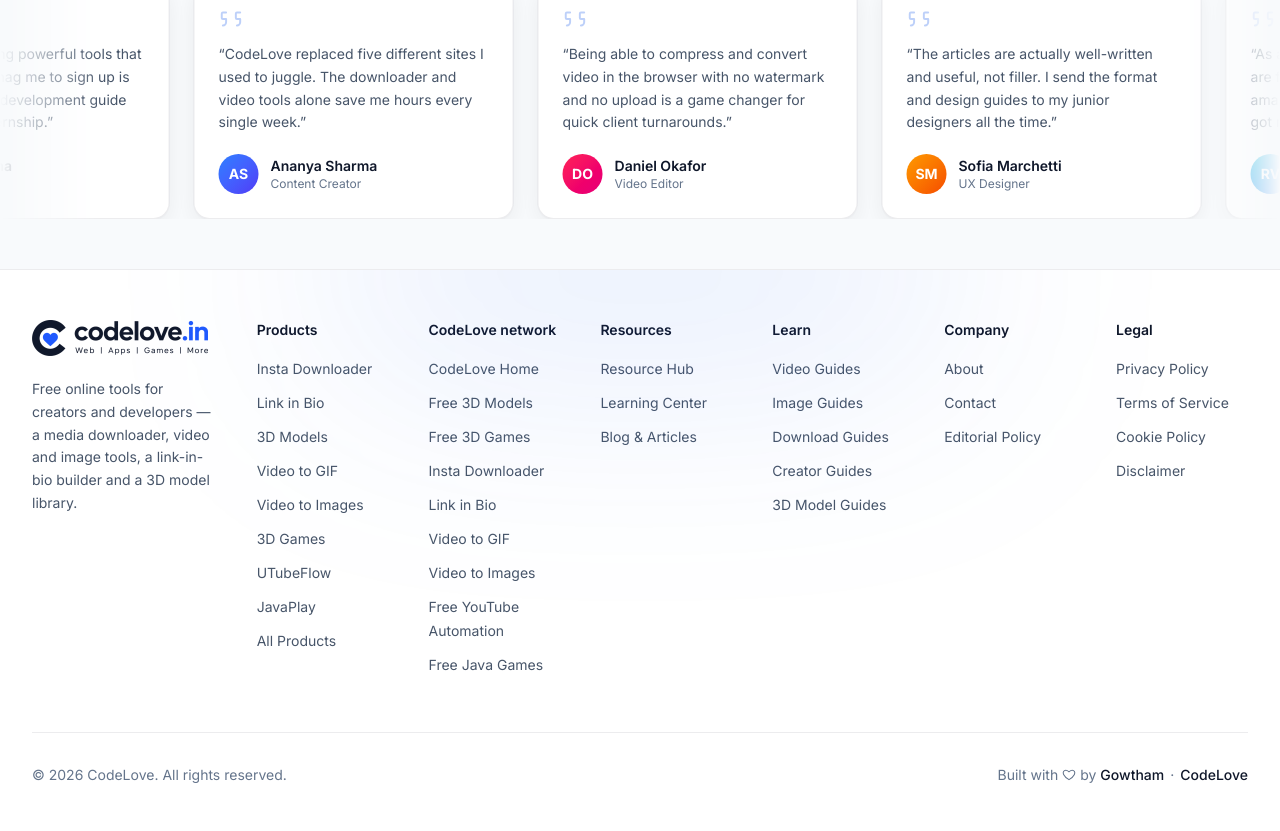
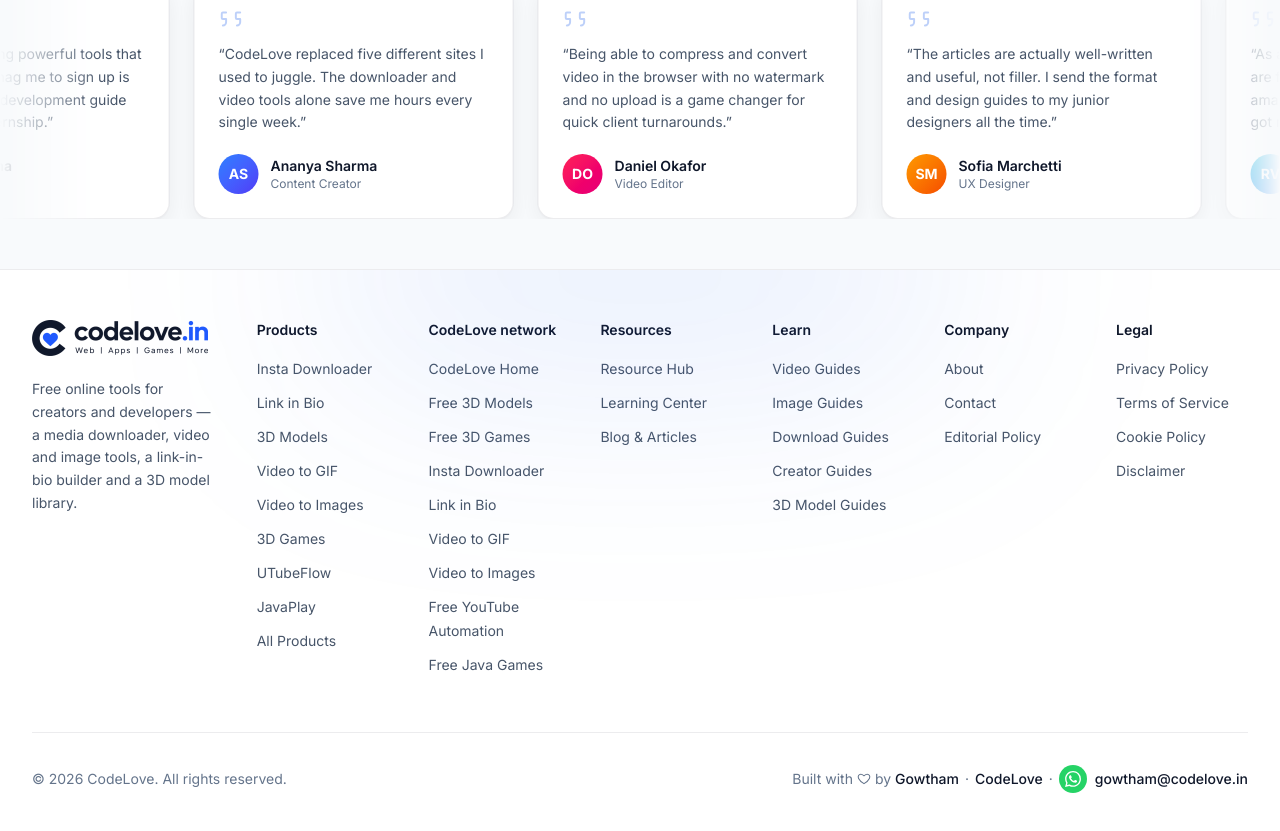
Before and after one commit to Gowtham-Raj-Dev/codelove-parent-domain, a Next.js app: page / in a window 1280 px wide. Shown: the part 7079-7910 px from the top of the page. Built offline with nearby package versions, Linux system fonts and the light colour scheme.

Commit message:
Footer: Gowtham's WhatsApp and email; link the CodeLove organization to its founder and add contact points

```diff
--- a/src/app/layout.tsx
+++ b/src/app/layout.tsx
@@ -127,8 +127,13 @@
       logo: `${SITE}/new-logo/android-chrome-512x512.png`,
       description:
         "CodeLove builds free online tools: a media downloader, video and image tools, a link-in-bio builder, a 3D model library, free 3D games, free YouTube automation and free Java phone games.",
-      founder: { "@type": "Person", name: "Gowtham" },
+      // the same person as on gowtham.codelove.in, so search engines join the two
+      founder: { "@type": "Person", "@id": "https://gowtham.codelove.in/#person", name: "Gowtham", url: "https://gowtham.codelove.in" },
       email: "support@codelove.in",
+      contactPoint: [
+        { "@type": "ContactPoint", contactType: "customer support", email: "support@codelove.in", availableLanguage: ["English", "Tamil"] },
+        { "@type": "ContactPoint", contactType: "sales", name: "Gowtham", email: "gowtham@codelove.in", telephone: "+91-63694-94396", url: "https://wa.me/916369494396", availableLanguage: ["English", "Tamil"] },
+      ],
     },
     {
       "@type": "WebSite",
--- /dev/null
+++ b/src/components/ContactLinks.tsx
@@ -0,0 +1,26 @@
+// Gowtham's contact, the same on every CodeLove site's footer: WhatsApp (just its icon) and email.
+export const WHATSAPP_URL = "https://wa.me/916369494396";
+export const CONTACT_EMAIL = "gowtham@codelove.in";
+
+export function ContactLinks({ className = "" }: { className?: string }) {
+  return (
+    <span className={`inline-flex items-center gap-2 ${className}`}>
+      <a
+        href={WHATSAPP_URL}
+        target="_blank"
+        rel="noopener noreferrer"
+        aria-label="Chat with Gowtham on WhatsApp"
+        title="Chat on WhatsApp"
+        className="inline-grid h-7 w-7 shrink-0 place-items-center rounded-full text-white transition-transform hover:scale-110"
+        style={{ background: "#25D366" }}
+      >
+        <svg viewBox="0 0 24 24" width="16" height="16" fill="currentColor" aria-hidden="true">
+          <path d="M17.472 14.382c-.297-.149-1.758-.867-2.03-.967-.273-.099-.471-.148-.67.15-.197.297-.767.966-.94 1.164-.173.199-.347.223-.644.075-.297-.15-1.255-.463-2.39-1.475-.883-.788-1.48-1.761-1.653-2.059-.173-.297-.018-.458.13-.606.134-.133.298-.347.446-.52.149-.174.198-.298.298-.497.099-.198.05-.371-.025-.52-.075-.149-.669-1.612-.916-2.207-.242-.579-.487-.5-.669-.51-.173-.008-.371-.01-.57-.01-.198 0-.52.074-.792.372-.272.297-1.04 1.016-1.04 2.479 0 1.462 1.065 2.875 1.213 3.074.149.198 2.096 3.2 5.077 4.487.709.306 1.262.489 1.694.625.712.227 1.36.195 1.871.118.571-.085 1.758-.719 2.006-1.413.248-.694.248-1.289.173-1.413-.074-.124-.272-.198-.57-.347m-5.421 7.403h-.004a9.87 9.87 0 0 1-5.031-1.378l-.361-.214-3.741.982.998-3.648-.235-.374a9.86 9.86 0 0 1-1.51-5.26c.001-5.45 4.436-9.884 9.888-9.884 2.64 0 5.122 1.03 6.988 2.898a9.825 9.825 0 0 1 2.893 6.994c-.003 5.45-4.437 9.884-9.885 9.884m8.413-18.297A11.815 11.815 0 0 0 12.05 0C5.495 0 .16 5.335.157 11.892c0 2.096.547 4.142 1.588 5.945L.057 24l6.305-1.654a11.882 11.882 0 0 0 5.683 1.448h.005c6.554 0 11.89-5.335 11.893-11.893a11.821 11.821 0 0 0-3.48-8.413Z" />
+        </svg>
+      </a>
+      <a href={`mailto:${CONTACT_EMAIL}`} className="font-medium underline-offset-4 hover:underline">
+        {CONTACT_EMAIL}
+      </a>
+    </span>
+  );
+}
--- a/src/components/Footer.tsx
+++ b/src/components/Footer.tsx
@@ -1,6 +1,7 @@
 import Link from "next/link";
 import Logo from "./Logo";
 import HeartButton from "./HeartButton";
+import { ContactLinks } from "./ContactLinks";
 import { footerColumns } from "@/lib/data";
 
 export default function Footer() {
@@ -44,7 +45,7 @@
           <div className="flex items-center text-sm text-[var(--text-faint)]">
             <span>&copy; {new Date().getFullYear()} CodeLove. All rights reserved.</span>
           </div>
-          <p className="flex items-center text-sm text-[var(--text-faint)]">
+          <p className="flex flex-wrap items-center justify-center text-sm text-[var(--text-faint)]">
             Built with <HeartButton /> by
             <a
               href="https://gowtham.codelove.in"
@@ -55,9 +56,11 @@
               Gowtham
             </a>
             <span className="mx-1.5">·</span>
-            <a href="/" className="font-medium text-[var(--text)] transition hover:text-primary">
+            <Link href="/" className="font-medium text-[var(--text)] transition hover:text-primary">
               CodeLove
-            </a>
+            </Link>
+            <span className="mx-1.5">·</span>
+            <ContactLinks className="text-[var(--text)]" />
           </p>
         </div>
       </div>
```
